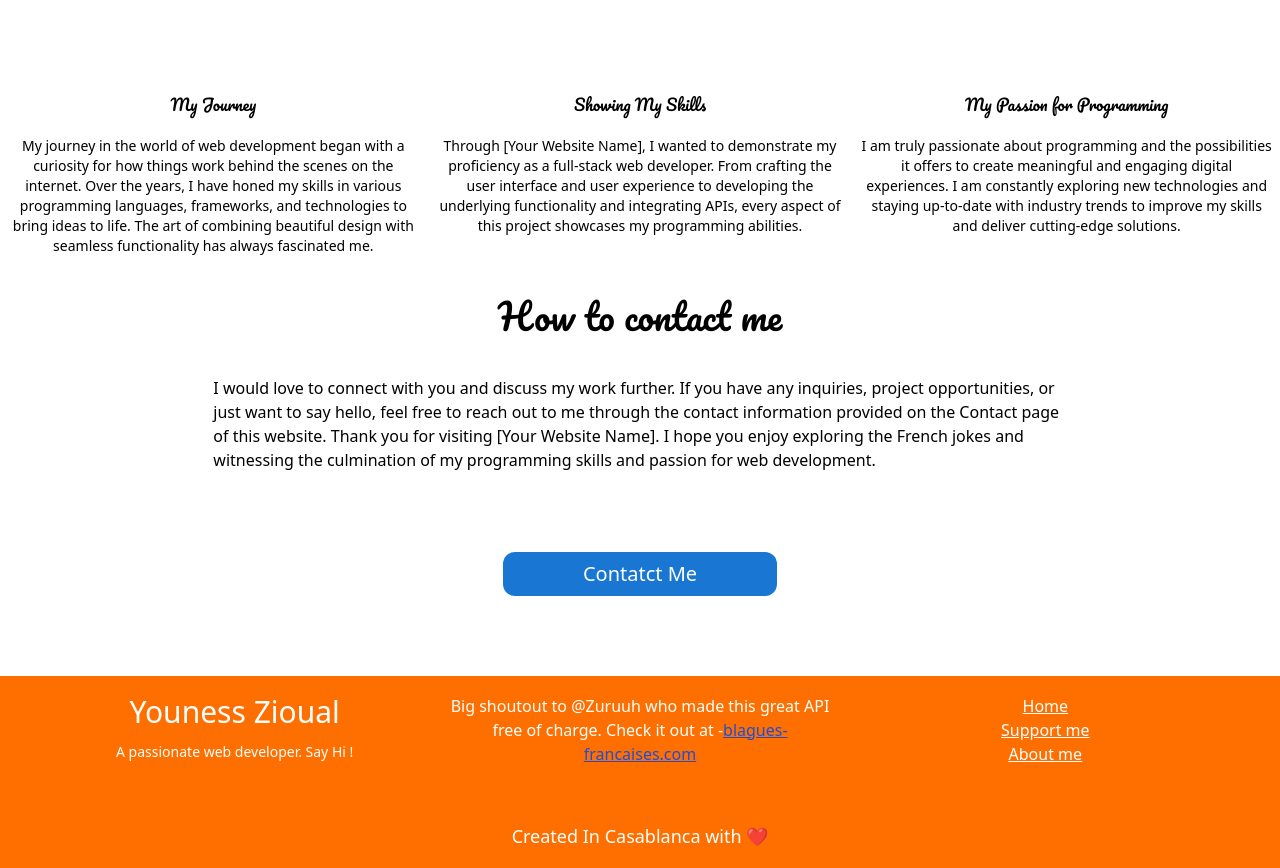
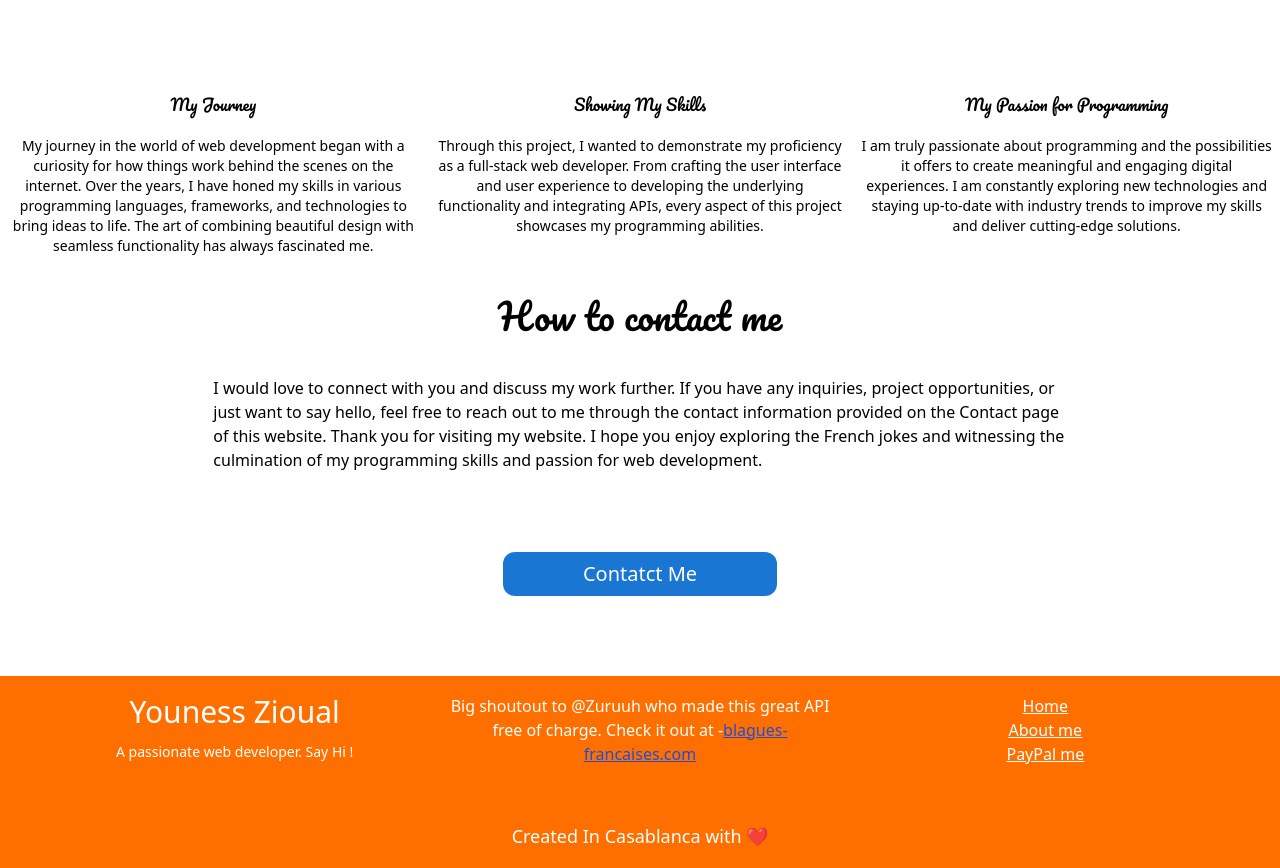
Before and after one commit to uness7/learnFrenchWithJokes, a React (Vite) app: page /about-me in a window 1280 px wide. Shown: the part 580-1448 px from the top of the page. Built offline with nearby package versions, Linux system fonts and the light colour scheme; no server answers; some icons are missing; a web font is replaced by a local one.

Commit message:
last commit

```diff
--- a/src/App.jsx
+++ b/src/App.jsx
@@ -3,7 +3,6 @@ import { lazy, Suspense } from 'react'
 import { BrowserRouter, Routes, Route } from 'react-router-dom'
 import Home from './Pages/Home'
 
-const SupportMePage = lazy(() => import('./Pages/SupportMePage'))
 const AboutMe = lazy(() => import('./Pages/AboutMe'))
 
 const App = () => {
@@ -23,7 +22,6 @@ const App = () => {
 						<Route path="/" element={<Home />} />
 
 						<Route path="/about-me" element={<AboutMe />} />
-						<Route path="/support-me" element={<SupportMePage />} />
 					</Routes>
 				</div>
 			</Suspense>
--- a/src/Components/AboutMe.jsx
+++ b/src/Components/AboutMe.jsx
@@ -40,7 +40,7 @@ const AboutMe = () => {
 				<div>
 					<h1 className="font-pacifico  mb-5">Showing My Skills</h1>
 					<p className="text-sm">
-						Through [Your Website Name], I wanted to demonstrate my
+						Through this project, I wanted to demonstrate my
 						proficiency as a full-stack web developer. From crafting
 						the user interface and user experience to developing the
 						underlying functionality and integrating APIs, every
@@ -71,14 +71,18 @@ const AboutMe = () => {
 					further. If you have any inquiries, project opportunities,
 					or just want to say hello, feel free to reach out to me
 					through the contact information provided on the Contact page
-					of this website. Thank you for visiting [Your Website Name].
-					I hope you enjoy exploring the French jokes and witnessing
-					the culmination of my programming skills and passion for web
+					of this website. Thank you for visiting my website. I hope
+					you enjoy exploring the French jokes and witnessing the
+					culmination of my programming skills and passion for web
 					development.
 				</p>
-				<button className="bg-secondary px-20 py-2 rounded-xl my-20 text-white text-xl">
+
+				<a
+					href="mailto:younes.zioual.dev@gmail.com"
+					className="bg-secondary px-20 py-2 rounded-xl my-20 text-white text-xl"
+				>
 					Contatct Me
-				</button>
+				</a>
 			</div>
 		</div>
 	)
--- a/src/Components/FeedbackForm.jsx
+++ b/src/Components/FeedbackForm.jsx
@@ -37,8 +37,8 @@ const FeedbackForm = () => {
 							<input
 								type="text"
 								name="user_name"
-								placeholder="Full Name"
-								className="py-2 mt-2 w-full rounded-xl px-18"
+								placeholder=" Full Name"
+								className="py-2 mt-2 w-full rounded-lg px-18"
 							/>
 						</label>
 
@@ -46,8 +46,8 @@ const FeedbackForm = () => {
 							<input
 								type="email"
 								name="user_email"
-								placeholder="Email"
-								className="py-2 mt-2 w-full rounded-xl px-18"
+								placeholder=" Email"
+								className="py-2 mt-2 w-full rounded-lg px-18"
 							/>
 						</label>
 
@@ -55,7 +55,7 @@ const FeedbackForm = () => {
 							<input
 								name="message"
 								placeholder=" Message"
-								className="h-20 mt-2 w-full py-2 rounded-xl px-18"
+								className="h-20 mt-2 w-full py-2 rounded-lg px-18"
 							/>
 						</label>
 					</div>
--- a/src/Components/Footer.jsx
+++ b/src/Components/Footer.jsx
@@ -42,8 +42,8 @@ const Footer = () => {
 				</div>
 				<div className="flex flex-col underline cursor-pointe text-center">
 					<Link to="/">Home</Link>
-					<Link to="/support-me">Support me</Link>
 					<Link to="/about-me">About me</Link>
+					<a href="https://www.paypal.me/waiziiii">PayPal me</a>
 				</div>
 			</div>
 			<div className="text-lg">
--- a/src/Components/Jokes.jsx
+++ b/src/Components/Jokes.jsx
@@ -98,9 +98,9 @@ const Jokes = () => {
 						>
 							More
 						</button>
-						<button className="px-5 py-1 bg-secondary rounded-xl text-white hover:bg-blue-500">
+						<span className="px-5 py-1 bg-secondary rounded-xl text-white hover:bg-blue-500">
 							{data.type}
-						</button>
+						</span>
 					</div>
 				</div>
 			</div>
--- a/src/Components/Navbar.jsx
+++ b/src/Components/Navbar.jsx
@@ -4,7 +4,6 @@ const Navbar = () => {
 	return (
 		<div className="h-16 m-auto bg-primary text-white font-roboto text-xs">
 			<div className="w-full pt-8 flex justify-center items-center text-center gap-x-64 cursor-pointer text-base">
-				<Link to="/support-me">Support me</Link>
 				<Link to="/">Home</Link>
 				<Link to="/about-me">About me</Link>
 			</div>
--- a/src/Pages/SupportMePage.jsx
+++ /dev/null
@@ -1,9 +0,0 @@
-const SupportMePage = () => {
-	return (
-		<div>
-			<h1>hello</h1>
-		</div>
-	)
-}
-
-export default SupportMePage
```
